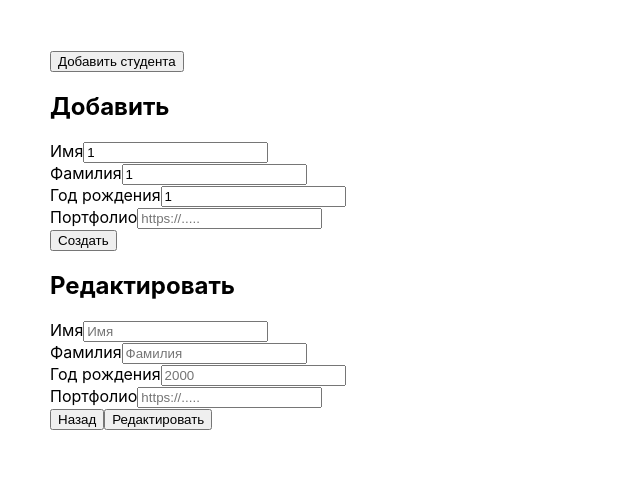
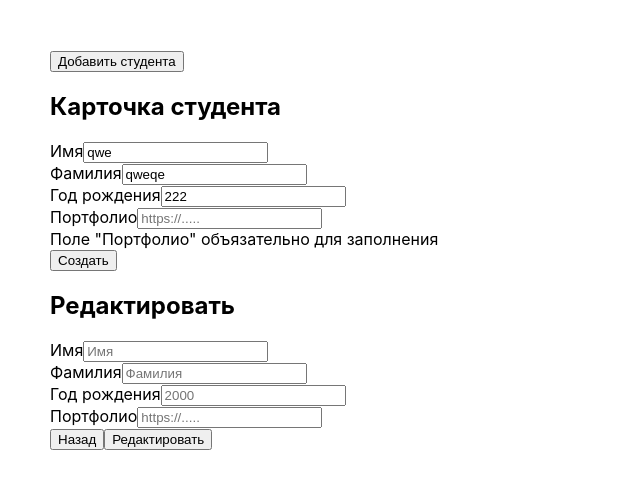
Before and after one commit to IgorBezusenko/mc-react, a React (Create React App) app: page / in a window 1280 px wide. Shown: the top 488 px of the page, without its empty margins (0-640 px from the left). Built offline with nearby package versions, Linux system fonts and the light colour scheme; the HTML template or start-up script is replaced by a standard one.

Commit message:
Add student in LocalStorage

```diff
--- a/src/App.js
+++ b/src/App.js
@@ -5,7 +5,7 @@ import EditStudent from "./components/edit-student";
 function App() {
     return (
         <div className="App">
-            <button onClick={()=>console.log("Добавить")}>Добавить студента</button>
+            <button className="btn btn-primary" onClick={()=>console.log("Добавить")}>Добавить студента</button>
             <AddStudent/>
             <EditStudent/>
         </div>
--- a/src/components/add-student.js
+++ b/src/components/add-student.js
@@ -1,59 +1,115 @@
-import React, {useState} from 'react';
+import React, {useEffect, useState} from 'react';
+import {validBirthday, validLink, validRequired} from "../helpers/validate";
 
 const AddStudent = () => {
-    const [formData, setFormData] = useState({
-        firstName: "1",
-        lastName: "1",
-        birthday: "1",
-        portfolio: ""
-    })
-    const {firstName, lastName, birthday, portfolio} = formData
-    // const [firstName, setFirstName] = useState("")
-    // const [lastName, setLastName] = useState("")
-    // const [birthday, setBirthday] = useState("")
-    // const [portfolio, setPortfolio] = useState("")
+
+    const [firstName, setFirstName] = useState({value: "qwe", formError: false})
+    const [lastName, setLastName] = useState({value: "qweqe", formError: false})
+    const [birthday, setBirthday] = useState({value: "222", formError: false, isValidBirthday: true})
+    const [portfolio, setPortfolio] = useState({value: "", formError: false, isValidLink: true})
 
     const time = new Date()
-    console.log({time: time.getFullYear()})
+    const RegExp = /^(http:\/\/|https:\/\/)[a-zA-Z0-9\-_$]+\.[a-zA-Z]{2,5}$/g
+
+    function onRequiredValues() {
+        if (firstName.value.length !== 0) {
+            setFirstName({...firstName, isValid: true})
+        } else {
+            setFirstName({...firstName, isValid: false})
+        }
+
+        if (lastName.value.length !== 0) {
+            setLastName({...lastName, formError: true})
+        } else {
+            setLastName({...lastName, formError: false})
+        }
+
+        if (!birthday.value) {
+            setBirthday({...birthday, formError: true})
+        } else {
+            setBirthday({...birthday, formError: false})
+        }
+
+        if (portfolio.value.length !== 0) {
+            // console.log("RegExp.test(portfolio1)", portfolio.value.match(RegExp))
+            setPortfolio({...portfolio, formError: true})
+        } else {
+            setPortfolio({...portfolio, formError: false})
+        }
+    }
+
+    function onValidBirthday() {
+        if (birthday.value > time.getFullYear()) {
+            console.log("год не  должен быть больше текушего")
+            setBirthday({...birthday, isValidBirthday: false})
+        } else {
+            setBirthday({...birthday, isValidBirthday: true})
+        }
+    }
+
+    function onValidLink() {
+        if (portfolio.value.match(RegExp)) {
+            // console.log("RegExp.test(portfolio1)", portfolio.value.match(RegExp))
+            setPortfolio({...portfolio, isValidLink: true})
+        } else {
+            setPortfolio({...portfolio, isValidLink: false})
+        }
+    }
+
+    useEffect(() => {
+        onRequiredValues()
+        onValidBirthday()
+        onValidLink()
+
+    }, [firstName.value, lastName.value, birthday.value, portfolio.value])
+
     const onChangeFirstName = (e) => {
-        setFormData({...formData, firstName: e.target.value})
+        setFirstName({...firstName, value: e.target.value})
     }
     const onChangeLastName = (e) => {
-        setFormData({...formData, lastName: e.target.value})
+        setLastName({...lastName, value: e.target.value})
     }
     const onChangeBirthday = (e) => {
         if (e.target.value > time.getFullYear()) {
             console.log("год должен быть больше текушего")
         }
 
-        setFormData({...formData, birthday: e.target.value})
+        setBirthday({...birthday, value: e.target.value})
 
     }
     const onChangePortfolio = (e) => {
-        setFormData({...formData, portfolio: e.target.value})
-        const RegExp = /^(http:\/\/|https:\/\/)[a-zA-Z0-9\-_$]+\.[a-zA-Z]{2,5}$/g
-        if (portfolio.match(RegExp)) {
-            console.log("RegExp.test(portfolio1)", portfolio.match(RegExp))
-        }
+        setPortfolio({...portfolio, value: e.target.value})
+        // console.log("RegExp.test(portfolio3)", RegExp.test(portfolio))
+
     }
-    const onResetForm = () => setFormData({firstName: "", lastName: "", birthday: "", portfolio: ""})
+    const onResetForm = () => {
+
+    }
 
     const onSubmitForm = (e) => {
         e.preventDefault()
-        const isValid = [firstName, lastName, birthday, portfolio].every((el) => !!el === true)
+        const isValid = [firstName.value, lastName.value, birthday.value, portfolio.value].every((el) => !!el === true)
 
         if (!isValid) {
             console.log({isValid})
+
             console.log("Все поля должны быть заполнены", firstName, lastName, birthday, portfolio)
             return
         }
-
-        console.log("submit", firstName, lastName, birthday, portfolio)
+        const studentData = JSON.parse(localStorage.getItem("studentData")) || []
+        const newData = [...studentData, {
+            firstName: firstName.value,
+            lastName: lastName.value,
+            birthday: birthday.value,
+            portfolio: portfolio.value
+        }]
+        localStorage.setItem("studentData",JSON.stringify(newData))
+        // console.log("submit", firstName, lastName, birthday, portfolio)
         // onResetForm()
     }
     return (
         <div className="container">
-            <h2>Добавить</h2>
+            <h2>Карточка студента</h2>
             <form onSubmit={onSubmitForm}>
                 <div className="mb-3">
                     <label htmlFor="firstName" className="form-label">Имя</label>
@@ -62,37 +118,41 @@ const AddStudent = () => {
                            id="firstName"
                            name="firstName"
                            placeholder="Имя"
-                           value={firstName}
+                           value={firstName.value}
                            onChange={onChangeFirstName}
                     />
+                    <div className="text-danger"> {firstName.value.length === 0 && validRequired("Имя")}</div>
                 </div>
                 <div className="mb-3">
                     <label htmlFor="lastName" className="form-label">Фамилия</label>
                     <input type="text" className="form-control" id="lastName"
                            placeholder="Фамилия"
-                           value={lastName}
+                           value={lastName.value}
                            onChange={onChangeLastName}
                     />
+                    <div className="text-danger"> {lastName.value.length === 0 && validRequired("Фамилия")}</div>
                 </div>
                 <div className="mb-3">
                     <label htmlFor="birthday" className="form-label">Год рождения</label>
                     <input type="number" className="form-control" id="birthday"
                            placeholder="2000"
-                           value={birthday}
+                           value={birthday.value}
                            onChange={onChangeBirthday}
 
                     />
+                    <div className="text-danger"> {!birthday.value ? validRequired("Год рождения"):!birthday.isValidBirthday && validBirthday("Год рождения") }</div>
                 </div>
                 <div className="mb-3">
                     <label htmlFor="portfolio" className="form-label">Портфолио</label>
                     <input type="text" className="form-control" id="portfolio"
                            placeholder="https://....."
-                           value={portfolio}
+                           value={portfolio.value}
                            onChange={onChangePortfolio}
                     />
+                    <div className="text-danger"> {portfolio.value.length === 0 ? validRequired("Портфолио") : !portfolio.isValidLink && validLink("Портфолио")}</div>
                 </div>
 
-                <button type={"submit"}>Создать</button>
+                <button className="btn btn-primary" type={"submit"}>Создать</button>
             </form>
         </div>
     );
--- a/src/components/edit-student.js
+++ b/src/components/edit-student.js
@@ -27,8 +27,8 @@ const EditStudent = () => {
                 </div>
 
                 <div>
-                    <button>Назад</button>
-                    <button>Редактировать</button>
+                    <button className="btn btn-dark me-2">Назад</button>
+                    <button className="btn btn-primary">Редактировать</button>
                 </div>
             </form>
         </div>
--- /dev/null
+++ b/src/helpers/validate.js
@@ -0,0 +1,10 @@
+export  function validRequired(text) {
+    return `Поле "${text}" объязательно для заполнения`
+}
+export  function validLink(text) {
+    return `Поле "${text}" должно быть ссылкой`
+}
+
+export  function validBirthday(text) {
+    return `Поле "${text}" не коректно`
+}
```
